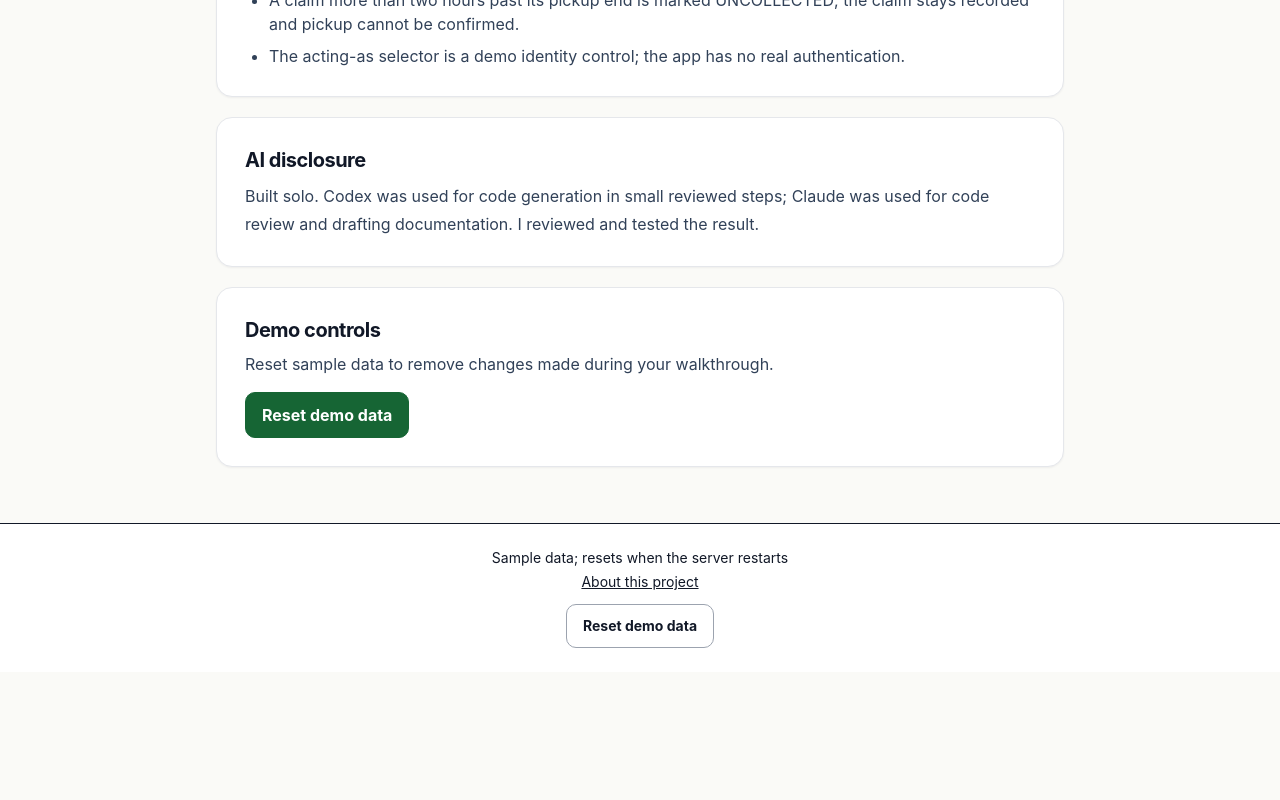
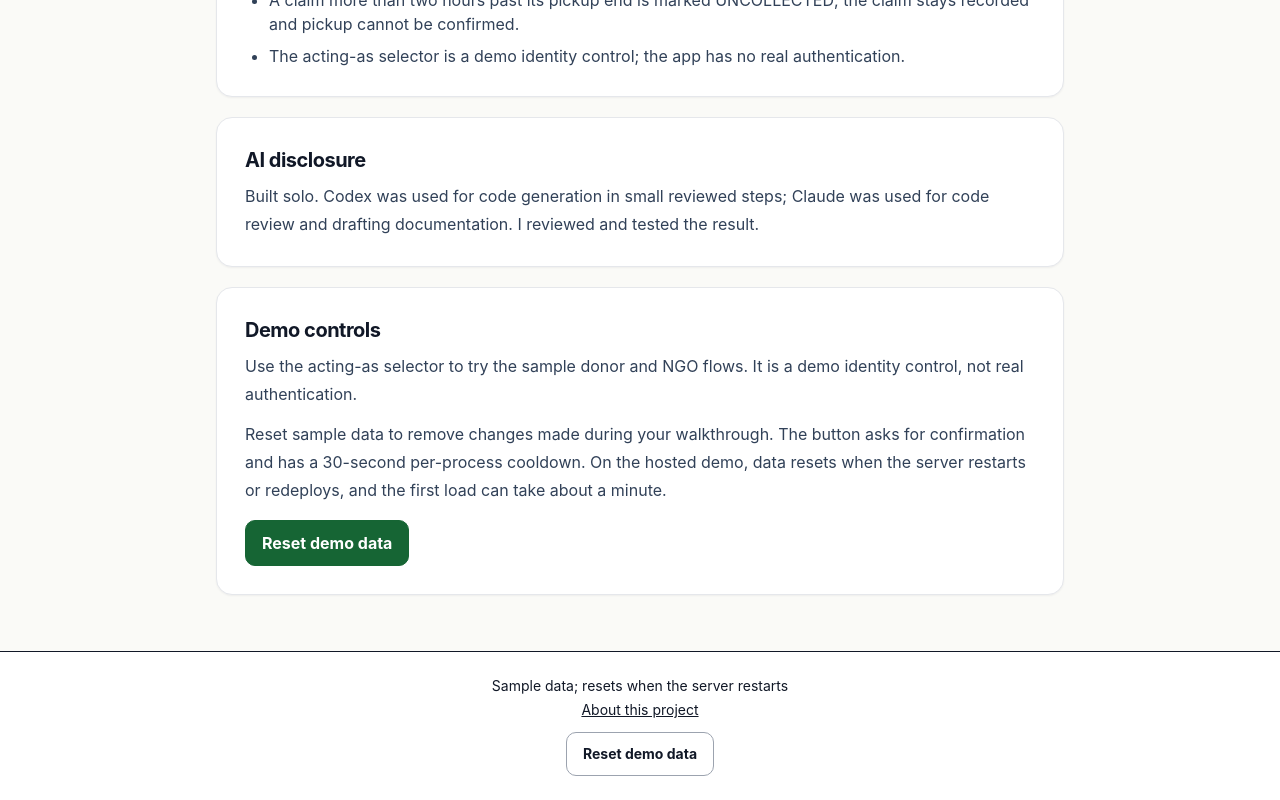
Before and after one commit to hafeza-zainab/SecondServe, a Next.js app: page /about in a window 1280 px wide. Shown: the part 1452-2252 px from the top of the page. Before the commit the page ends 2124 px from the top, so only its background shows below. Built offline with nearby package versions, Linux system fonts and the light colour scheme; no server answers; the database is empty.

Commit message:
B8: sync demo documentation (Codex-generated, reviewed)

```diff
--- a/app/about/page.tsx
+++ b/app/about/page.tsx
@@ -41,7 +41,8 @@ export default function AboutPage() {
 
       <section className="surface-card p-5 sm:p-7">
         <h2 className="mb-2 text-xl font-bold tracking-tight">Demo controls</h2>
-        <p className="mb-4 text-slate-700">Reset sample data to remove changes made during your walkthrough.</p>
+        <p className="mb-3 leading-7 text-slate-700">Use the acting-as selector to try the sample donor and NGO flows. It is a demo identity control, not real authentication.</p>
+        <p className="mb-4 leading-7 text-slate-700">Reset sample data to remove changes made during your walkthrough. The button asks for confirmation and has a 30-second per-process cooldown. On the hosted demo, data resets when the server restarts or redeploys, and the first load can take about a minute.</p>
         <ResetDemoButton />
       </section>
       </div>
```
Also changed, not shown: 3 other files (tests, documents, lock files or other folders).
